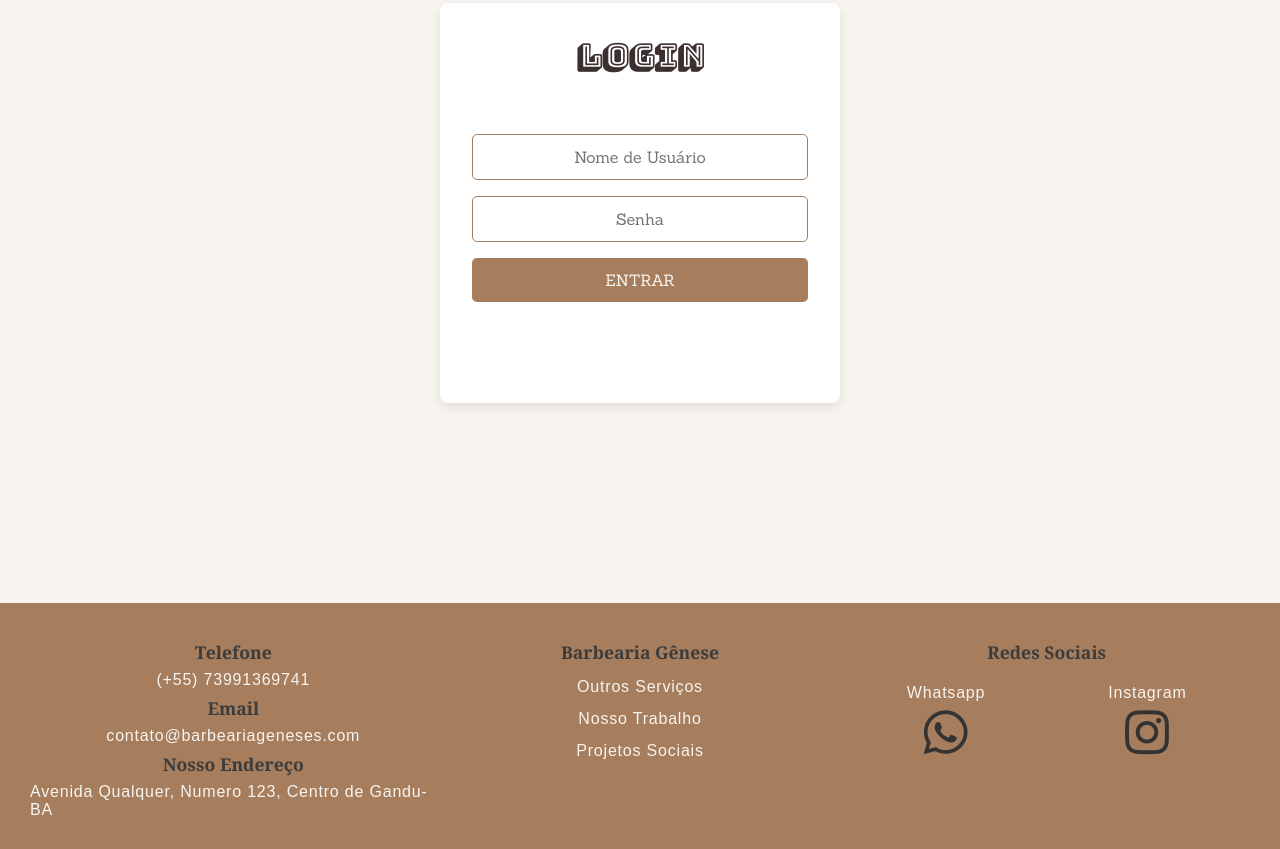
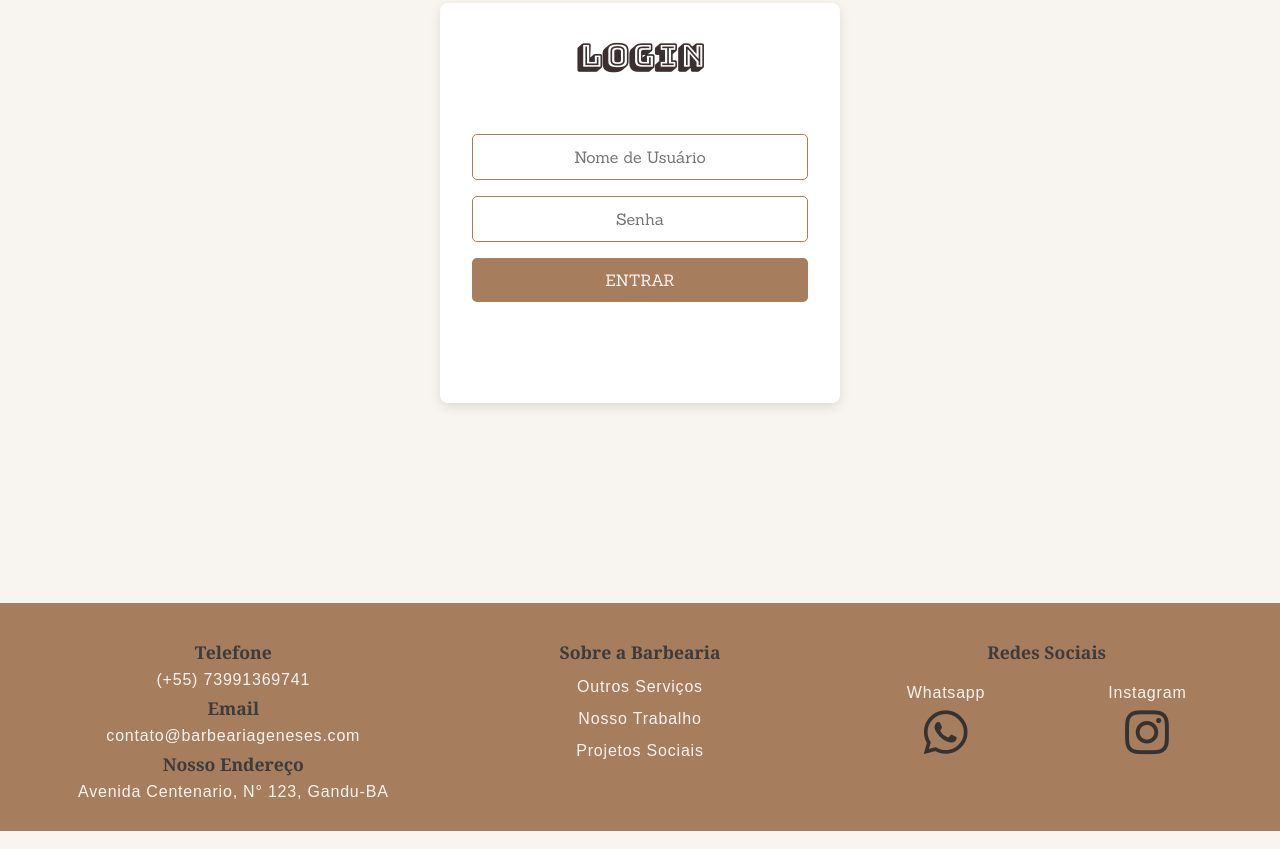
Before and after one commit to fredsonPOSantos/BarbeariaGenese, a plain HTML site: page login.html in a window 1280 px wide. Shown: the part 297-1146 px from the top of the page. Drawn offline with Linux system fonts and the light colour scheme.

Commit message:
Update login.html

```diff
--- a/login.html
+++ b/login.html
@@ -46,12 +46,12 @@
                 <li><a href="#" class="footer-link">contato@barbeariageneses.com</a></li>
 
                 <li><h3>Nosso Endereço</h3></li>
-                <li><a href="#" class="footer-link">Avenida Qualquer, Numero 123, Centro de Gandu-BA</a></li>
+                <li><a href="#" class="footer-link">Avenida Centenario, N° 123, Gandu-BA</a></li>
             </ul>
 
             <ul class="footer-list-serviços" >
 
-                <li><h3>Barbearia Gênese</h3></li>
+                <li><h3>Sobre a Barbearia</h3></li>
                 <li><a href="#" class="footer-link">Outros Serviços</a></li>
                 <li><a href="#" class="footer-link">Nosso Trabalho</a></li>
                 <li><a href="#" class="footer-link">Projetos Sociais</a></li>
```
